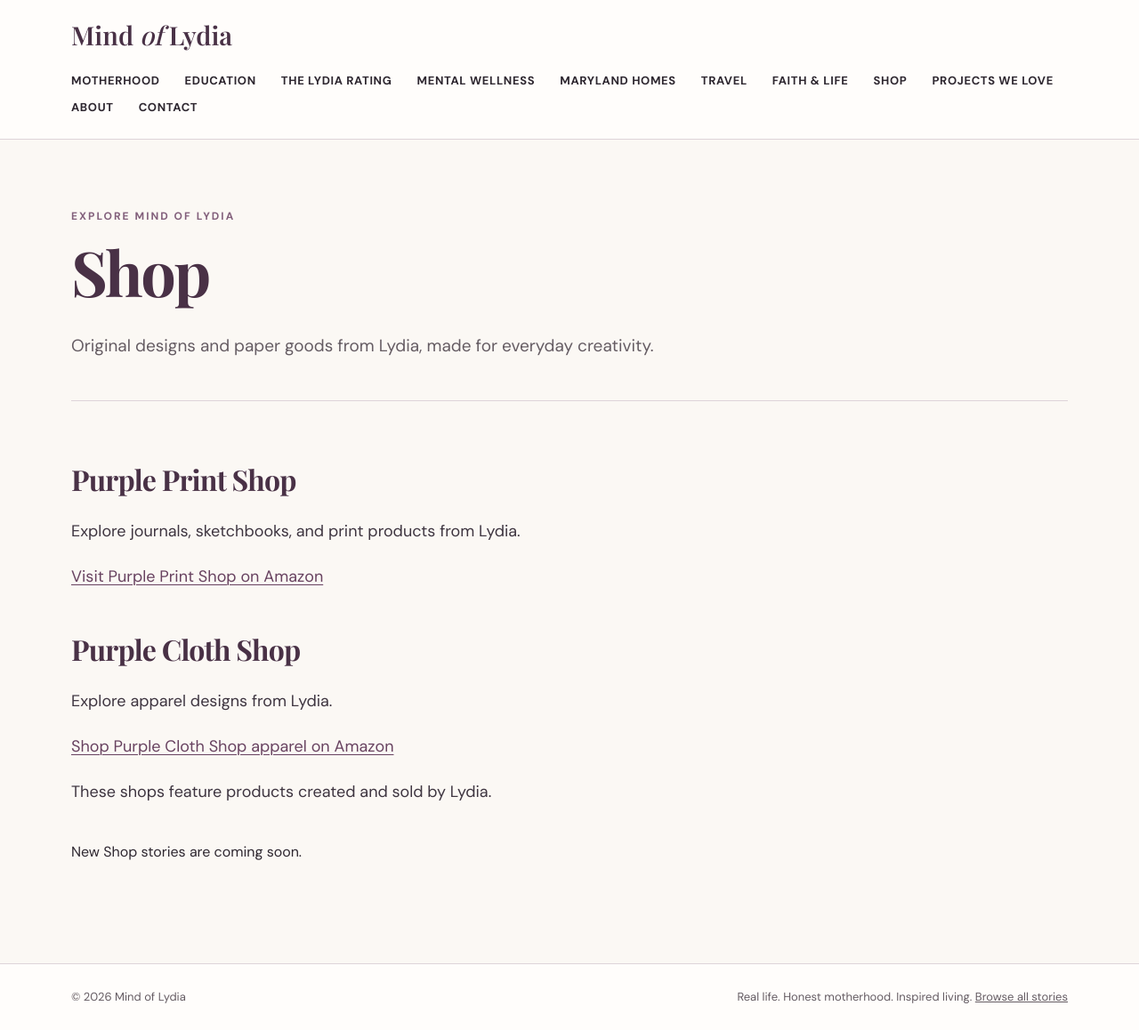
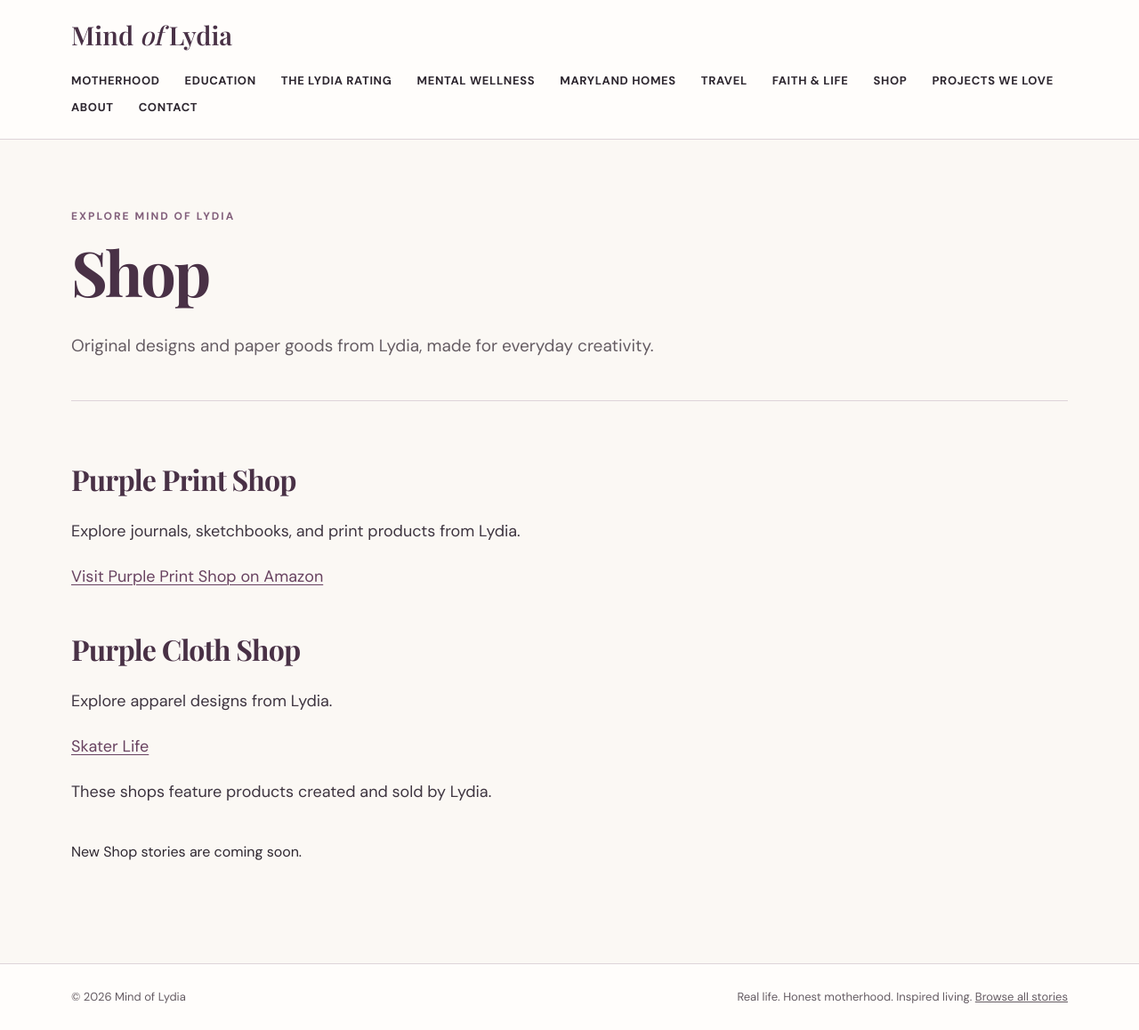
Before and after one commit to lydiarim22-coder/mindoflydia, a Jekyll site: the page built from shop.md, in a window 1280 px wide. Shown: the whole page at 89% size. Built offline with Jekyll 4.4.1, drawn with Linux system fonts in a browser that asks for light colours; some web fonts are replaced.

Commit message:
Rename apparel product link to Skater Life

```diff
--- a/shop.md
+++ b/shop.md
@@ -5,4 +5,4 @@
 category: shop
 description: Original designs and paper goods from Lydia, made for everyday creativity.
 ---
-<h2>Purple Print Shop</h2><p>Explore journals, sketchbooks, and print products from Lydia.</p><p><a href="https://www.amazon.com/stores/author/B0CT4PD1K6?ccs_id=9d330c22-4711-4d8e-9d06-7d3ca6d710dd">Visit Purple Print Shop on Amazon</a></p><h2>Purple Cloth Shop</h2><p>Explore apparel designs from Lydia.</p><p><a href="https://www.amazon.com/dp/B0BT4HTKHD?customId=B07537HQXD&amp;customizationToken=MC_Assembly_1%23B07537HQXD&amp;th=1&amp;psc=1">Shop Purple Cloth Shop apparel on Amazon</a></p><p>These shops feature products created and sold by Lydia.</p>
+<h2>Purple Print Shop</h2><p>Explore journals, sketchbooks, and print products from Lydia.</p><p><a href="https://www.amazon.com/stores/author/B0CT4PD1K6?ccs_id=9d330c22-4711-4d8e-9d06-7d3ca6d710dd">Visit Purple Print Shop on Amazon</a></p><h2>Purple Cloth Shop</h2><p>Explore apparel designs from Lydia.</p><p><a href="https://www.amazon.com/dp/B0BT4HTKHD?customId=B07537HQXD&amp;customizationToken=MC_Assembly_1%23B07537HQXD&amp;th=1&amp;psc=1">Skater Life</a></p><p>These shops feature products created and sold by Lydia.</p>
```
